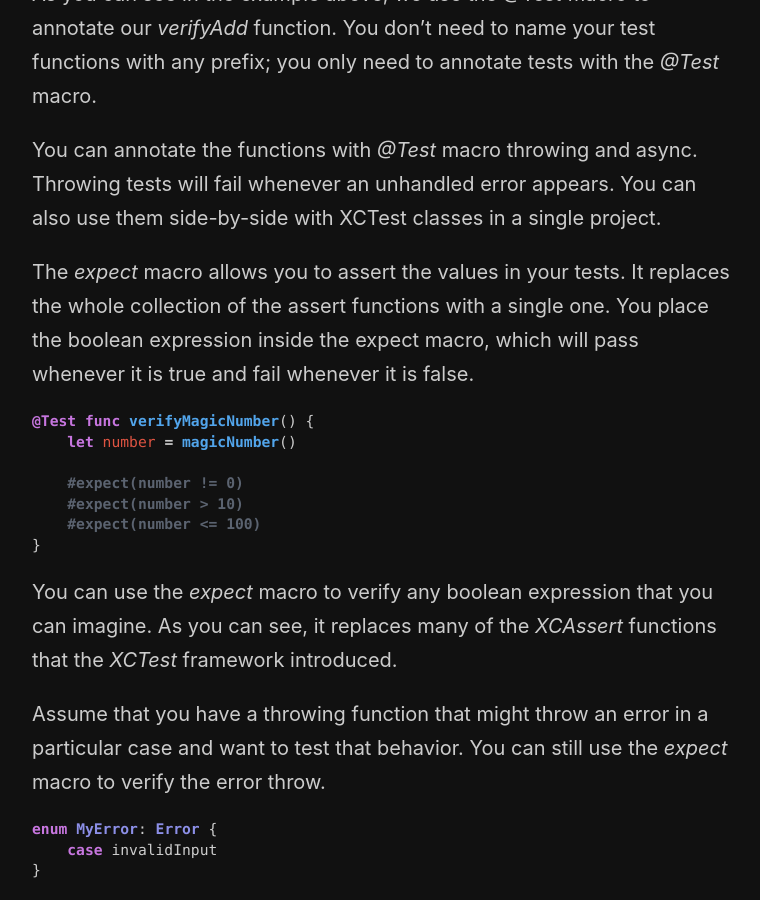
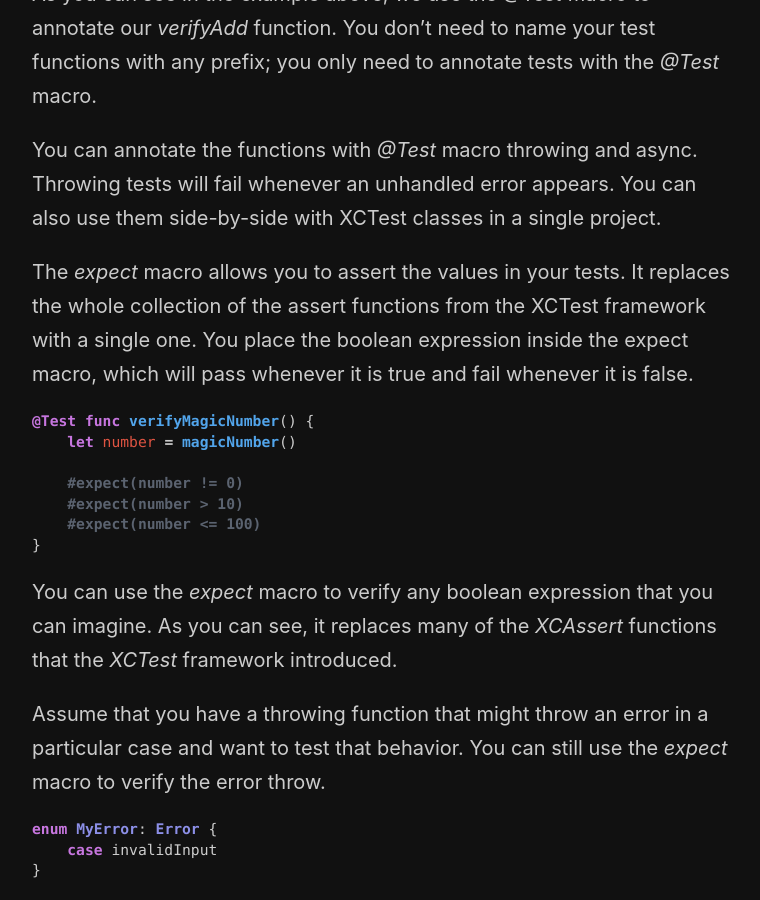
Before and after one commit to mecid/mecid.github.io, a Jekyll site: the page built from _posts/2024-10-22-introducing-swift-testing-basics.md, in a window 1280 px wide and 900 px high, scrolled down 948 px. Shown: the whole window, without its empty margins (258-1018 px from the left). Built offline with Jekyll 4.4.1, drawn with Linux system fonts in a browser that asks for light colours.

Commit message:
another improvement to swift testing basics post

````diff
--- a/_posts/2024-10-22-introducing-swift-testing-basics.md
+++ b/_posts/2024-10-22-introducing-swift-testing-basics.md
@@ -28,7 +28,7 @@ As you can see in the example above, we use the *@Test* macro to annotate our *v
 
 You can annotate the functions with *@Test* macro throwing and async. Throwing tests will fail whenever an unhandled error appears. You can also use them side-by-side with XCTest classes in a single project.
 
-The *expect* macro allows you to assert the values in your tests. It replaces the whole collection of the assert functions with a single one. You place the boolean expression inside the expect macro, which will pass whenever it is true and fail whenever it is false.
+The *expect* macro allows you to assert the values in your tests. It replaces the whole collection of the assert functions from the XCTest framework with a single one. You place the boolean expression inside the expect macro, which will pass whenever it is true and fail whenever it is false.
 
 ```swift
 @Test func verifyMagicNumber() {
````
